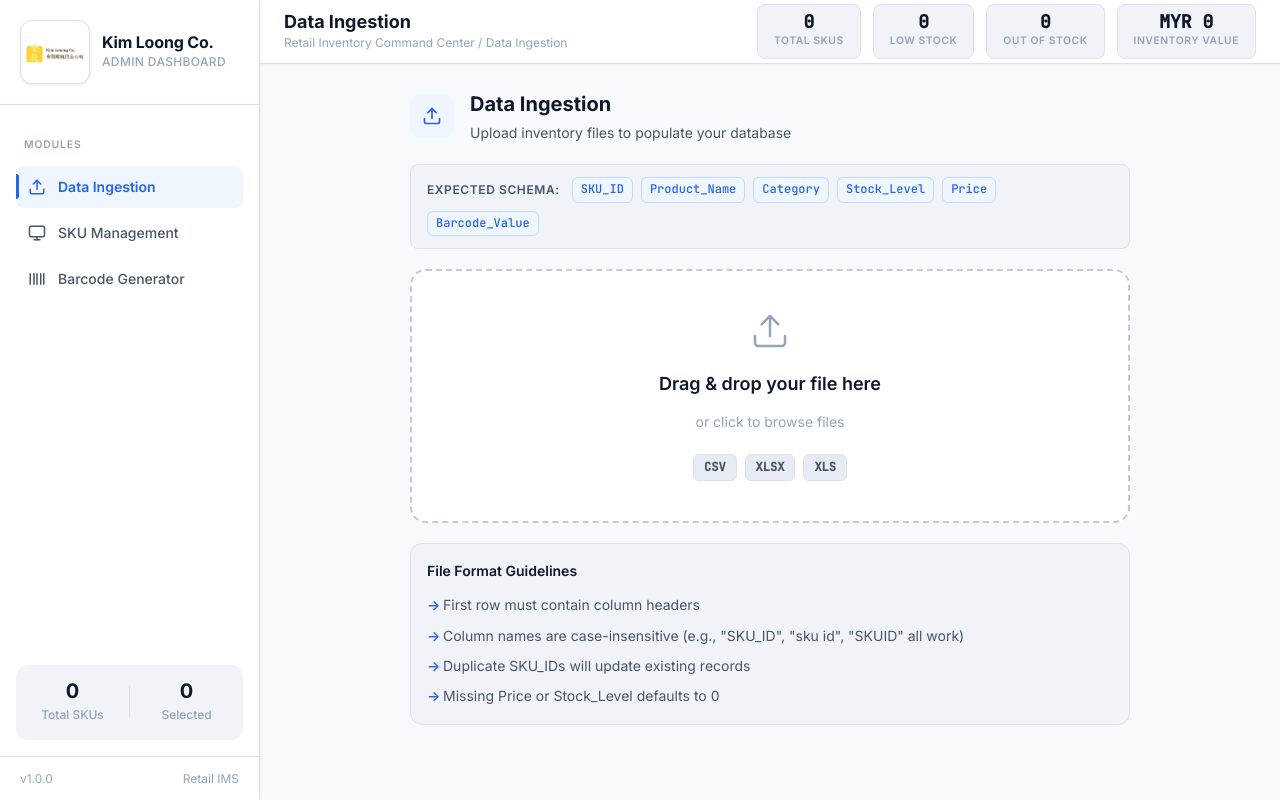
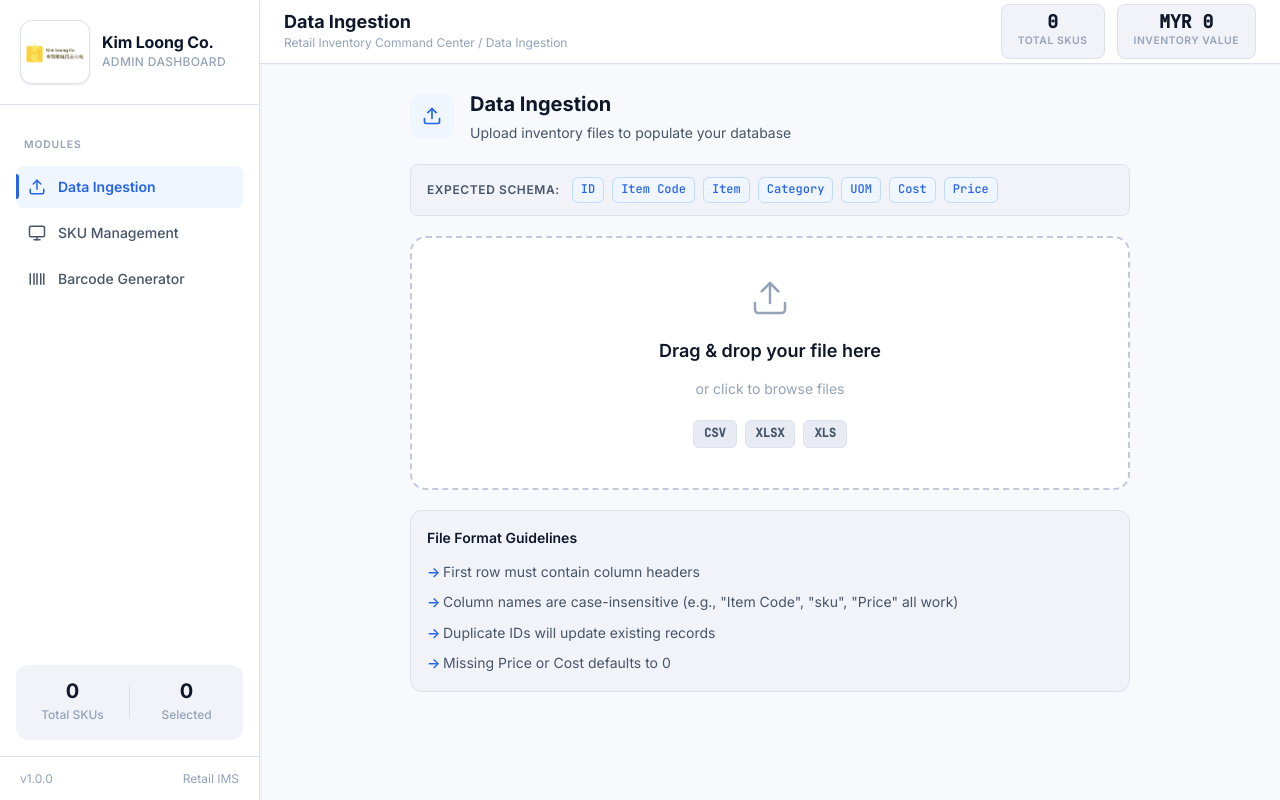
Before and after one commit to ngkahlok/kimloong-inventory, a Next.js app: page /inventory in a window 1280 px wide. Built offline with nearby package versions, Linux system fonts and the light colour scheme; no server answers; the database is empty.

Commit message:
Fix deployment bug

```diff
--- a/app/components/FileUpload/FileUpload.tsx
+++ b/app/components/FileUpload/FileUpload.tsx
@@ -107,7 +107,7 @@ export default function FileUpload() {
 
       <div className={styles.schemaInfo}>
         <span className={styles.schemaTitle}>Expected Schema:</span>
-        {["SKU_ID", "Product_Name", "Category", "Stock_Level", "Price", "Barcode_Value"].map((col) => (
+        {["ID", "Item Code", "Item", "Category", "UOM", "Cost", "Price"].map((col) => (
           <span key={col} className={styles.schemaTag}>{col}</span>
         ))}
       </div>
@@ -187,9 +187,9 @@ export default function FileUpload() {
         <h3 className={styles.instructionTitle}>File Format Guidelines</h3>
         <ul className={styles.instructionList}>
           <li>First row must contain column headers</li>
-          <li>Column names are case-insensitive (e.g., "SKU_ID", "sku id", "SKUID" all work)</li>
-          <li>Duplicate SKU_IDs will update existing records</li>
-          <li>Missing Price or Stock_Level defaults to 0</li>
+          <li>Column names are case-insensitive (e.g., "Item Code", "sku", "Price" all work)</li>
+          <li>Duplicate IDs will update existing records</li>
+          <li>Missing Price or Cost defaults to 0</li>
         </ul>
       </div>
     </div>
--- a/app/components/Header/Header.tsx
+++ b/app/components/Header/Header.tsx
@@ -1,7 +1,6 @@
 "use client";
 
 import { useInventory } from "@/context/InventoryContext";
-import { getStockStatus } from "@/types/inventory";
 import styles from "./Header.module.css";
 
 interface HeaderProps {
@@ -18,9 +17,8 @@ export default function Header({ activeTab }: HeaderProps) {
   const { items } = useInventory();
 
   const totalItems = items.length;
-  const lowStock = items.filter((i) => getStockStatus(i.Stock_Level) === "low_stock").length;
-  const outOfStock = items.filter((i) => getStockStatus(i.Stock_Level) === "out_of_stock").length;
-  const totalValue = items.reduce((sum, item) => sum + item.Price * item.Stock_Level, 0);
+  // Calculate total value as sum of Price (Inventory doesn't have stock levels in the new schema)
+  const totalValue = items.reduce((sum, item) => sum + (item.Price || 0), 0);
 
   return (
     <header className={styles.header}>
@@ -35,16 +33,6 @@ export default function Header({ activeTab }: HeaderProps) {
           <span className={styles.statLabel}>Total SKUs</span>
         </div>
 
-        <div className={`${styles.stat} ${lowStock > 0 ? styles.statWarning : ""}`} id="header-low-stock">
-          <span className={styles.statValue}>{lowStock}</span>
-          <span className={styles.statLabel}>Low Stock</span>
-        </div>
-
-        <div className={`${styles.stat} ${outOfStock > 0 ? styles.statDanger : ""}`} id="header-out-of-stock">
-          <span className={styles.statValue}>{outOfStock}</span>
-          <span className={styles.statLabel}>Out of Stock</span>
-        </div>
-
         <div className={styles.stat} id="header-inventory-value">
           <span className={styles.statValue}>
             MYR {totalValue >= 1000
--- a/app/components/SKUTable/SKUTable.tsx
+++ b/app/components/SKUTable/SKUTable.tsx
@@ -157,7 +157,7 @@ export default function SKUTable({ onPrintItem, onBulkPrint }: SKUTableProps) {
             id="add-sku-btn"
             className={styles.addBtn}
             onClick={() => setEditingItem({
-              ID: 0,
+              ID: Date.now(),
               "Item Code": "",
               Item: "",
               Category: "",
@@ -165,7 +165,7 @@ export default function SKUTable({ onPrintItem, onBulkPrint }: SKUTableProps) {
               Cost: 0,
               Price: 0,
               selected: false
-            } as any)}
+            })}
           >
             <svg width="15" height="15" viewBox="0 0 24 24" fill="none" stroke="currentColor" strokeWidth="2" strokeLinecap="round" strokeLinejoin="round">
               <line x1="12" y1="5" x2="12" y2="19" />
--- a/app/context/InventoryContext.tsx
+++ b/app/context/InventoryContext.tsx
@@ -1,14 +1,8 @@
 "use client";
 
 import { createContext, useContext, useState, useCallback, ReactNode, useEffect } from "react";
-import { InventoryItem, FilterState, StockStatus, getStockStatus } from "@/types/inventory";
+import { InventoryItem, FilterState } from "@/types/inventory";
 import { createClient } from "@/utils/supabase/client";
-
-interface EditingCell {
-  id: number;
-  field: keyof InventoryItem;
-  value: string;
-}
 
 interface InventoryContextType {
   items: InventoryItem[];
@@ -74,7 +68,7 @@ export function InventoryProvider({ children }: { children: ReactNode }) {
   const addItems = useCallback(async (newItems: InventoryItem[]) => {
     try {
       // 1. Prepare data for Supabase (remove the 'selected' UI state)
-      const itemsToUpload = newItems.map(({ selected, ...rest }) => rest);
+      const itemsToUpload = newItems.map(({ selected: _, ...rest }) => rest);
 
       const { error } = await supabase
         .from("sku")
@@ -92,8 +86,8 @@ export function InventoryProvider({ children }: { children: ReactNode }) {
 
   const updateItem = useCallback(async (id: number, updates: Partial<InventoryItem>) => {
     try {
-      // Remove selected from updates if it exists
-      const { selected, ...dbUpdates } = updates as any;
+      // Remove UI-only 'selected' field and ensure specific typing for Supabase
+      const { selected: _, ...dbUpdates } = updates;
 
       const { error } = await supabase
         .from("sku")
--- a/app/lib/fileParser.ts
+++ b/app/lib/fileParser.ts
@@ -94,9 +94,17 @@ export function generateSampleData(): InventoryItem[] {
 }
 
 export function exportToCSV(items: InventoryItem[]): void {
-  const headers = ["SKU_ID", "Product_Name", "Category", "Stock_Level", "Price", "Barcode_Value"];
+  const headers = ["ID", "Item Code", "Item", "Category", "UOM", "Cost", "Price"];
   const rows = items.map((item) =>
-    [item.SKU_ID, item.Product_Name, item.Category, item.Stock_Level, item.Price, item.Barcode_Value].join(",")
+    [
+      item.ID,
+      `"${item["Item Code"] || ""}"`,
+      `"${item.Item || ""}"`,
+      `"${item.Category || ""}"`,
+      `"${item.UOM || ""}"`,
+      item.Cost || 0,
+      item.Price || 0,
+    ].join(",")
   );
   const csv = [headers.join(","), ...rows].join("\n");
   const blob = new Blob([csv], { type: "text/csv;charset=utf-8;" });
```
Also changed, not shown: 1 other file (tests, documents, lock files or other folders).
